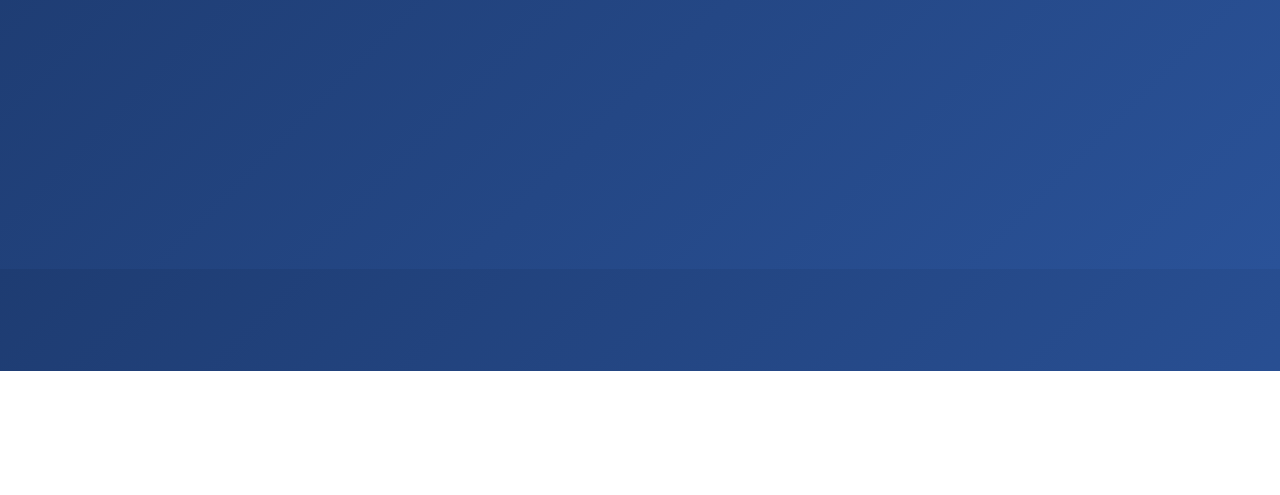
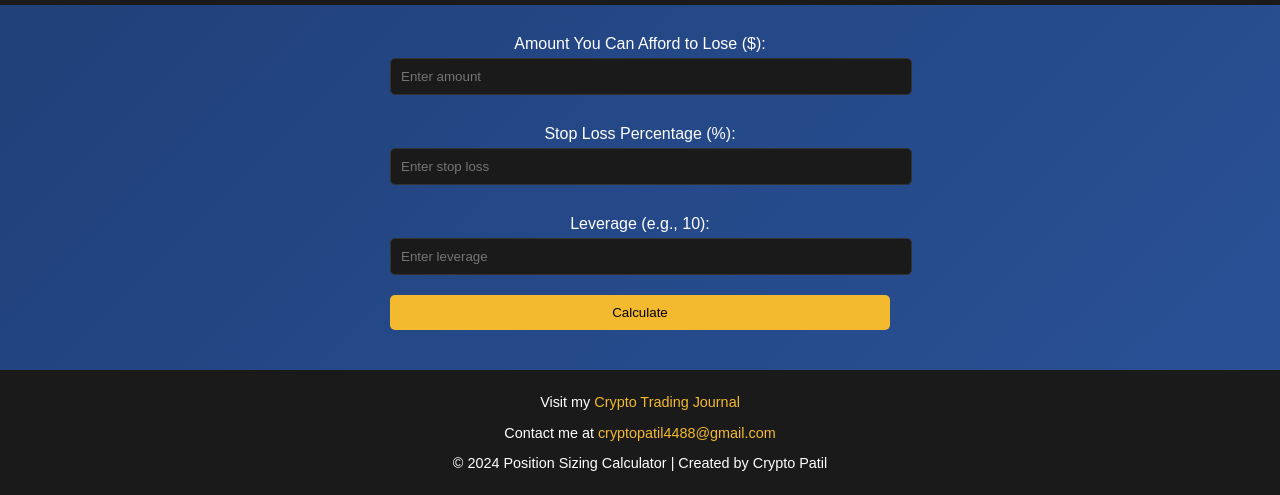
Before and after one commit to Mrpatil04/Position-sizing-calculator-PATILXBT-, a plain HTML site: page index.html in a window 1280 px wide. Shown: the part 429-924 px from the top of the page. Before the commit the page ends 800 px from the top, so only its background shows below. Drawn offline with Linux system fonts and the light colour scheme.

Commit message:
Update index.html

```diff
--- a/index.html
+++ b/index.html
@@ -346,3 +346,130 @@
   </script>
 </body>
 </html>
+
+
+
+
+
+
+<!DOCTYPE html>
+<html lang="en">
+<head>
+  <meta charset="UTF-8">
+  <meta name="viewport" content="width=device-width, initial-scale=1.0">
+  <title>Position Sizing Calculator</title>
+  <style>
+    /* Styles for the calculator */
+    body {
+      background-color: #121212;
+      color: #ffffff;
+      font-family: Arial, sans-serif;
+      margin: 0;
+      padding: 0;
+    }
+
+    header {
+      text-align: center;
+      padding: 20px;
+      background-color: #1a1a1a;
+    }
+
+    main {
+      padding: 20px;
+      max-width: 500px;
+      margin: 0 auto;
+    }
+
+    label {
+      display: block;
+      margin: 10px 0 5px;
+    }
+
+    input {
+      width: 100%;
+      padding: 10px;
+      margin-bottom: 20px;
+      border-radius: 5px;
+      border: 1px solid #333;
+      background-color: #1a1a1a;
+      color: #fff;
+    }
+
+    button {
+      padding: 10px 20px;
+      background-color: #f3ba2f;
+      border: none;
+      border-radius: 5px;
+      cursor: pointer;
+      width: 100%;
+    }
+
+    button:hover {
+      background-color: #00c58a;
+    }
+
+    footer {
+      text-align: center;
+      padding: 10px;
+      background-color: #1a1a1a;
+      font-size: 0.9em;
+    }
+
+    footer a {
+      color: #f3ba2f;
+      text-decoration: none;
+    }
+
+    footer a:hover {
+      text-decoration: underline;
+    }
+  </style>
+</head>
+<body>
+  <header>
+    <h1>Position Sizing Calculator</h1>
+  </header>
+  <main>
+    <section>
+      <label for="amount">Amount You Can Afford to Lose ($):</label>
+      <input type="number" id="amount" placeholder="Enter amount">
+
+      <label for="stopLoss">Stop Loss Percentage (%):</label>
+      <input type="number" id="stopLoss" placeholder="Enter stop loss">
+
+      <label for="leverage">Leverage (e.g., 10):</label>
+      <input type="number" id="leverage" placeholder="Enter leverage">
+
+      <button onclick="calculatePosition()">Calculate</button>
+    </section>
+    <section id="result" style="margin-top: 20px;"></section>
+  </main>
+  <footer>
+  <p>Visit my <a href="https://mrpatil04.github.io/crypto-trading-journal/" target="_blank">Crypto Trading Journal</a></p>
+  <p>Contact me at <a href="mailto:cryptopatil4488@gmail.com">cryptopatil4488@gmail.com</a></p>
+  <p>© 2024 Position Sizing Calculator | Created by Crypto Patil</p>
+</footer>
+
+  <script>
+    // JavaScript for the calculator
+    function calculatePosition() {
+      const amount = parseFloat(document.getElementById("amount").value);
+      const stopLoss = parseFloat(document.getElementById("stopLoss").value) / 100;
+      const leverage = parseFloat(document.getElementById("leverage").value);
+
+      if (!amount || !stopLoss || !leverage) {
+        alert("Please fill in all fields!");
+        return;
+      }
+
+      const positionSizing = amount / stopLoss;
+      const margin = positionSizing / leverage;
+
+      document.getElementById("result").innerHTML = `
+        <p><strong>Position Sizing:</strong> $${positionSizing.toFixed(2)}</p>
+        <p><strong>Margin Required:</strong> $${margin.toFixed(2)}</p>
+      `;
+    }
+  </script>
+</body>
+</html>
```
